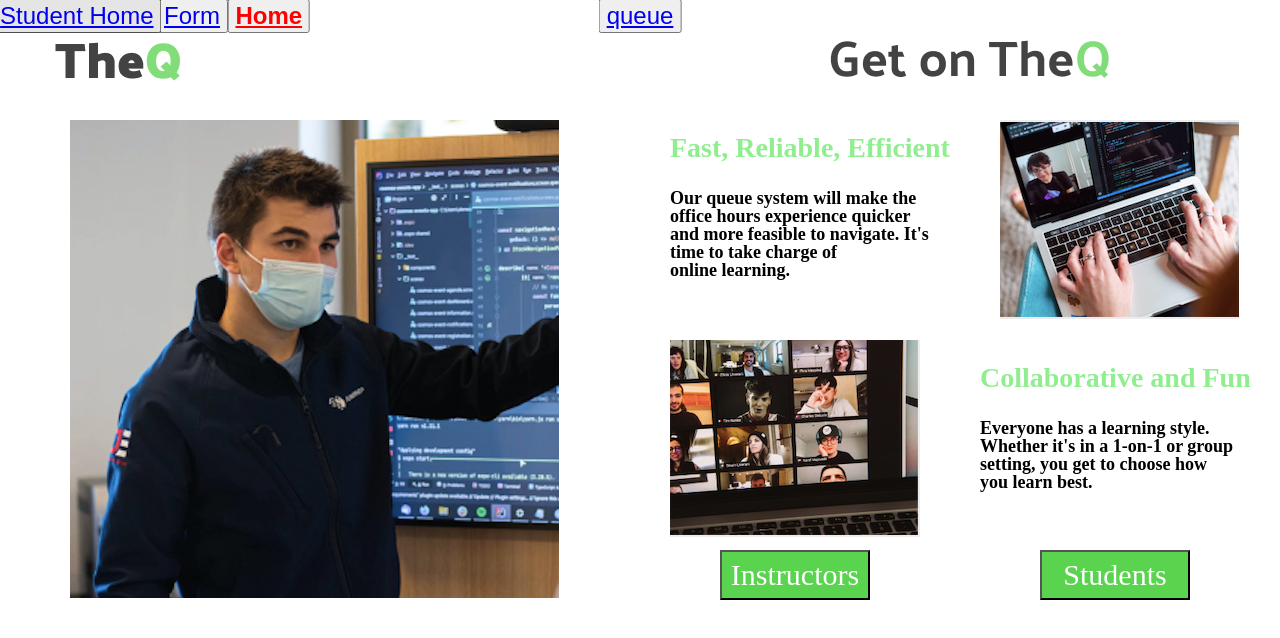
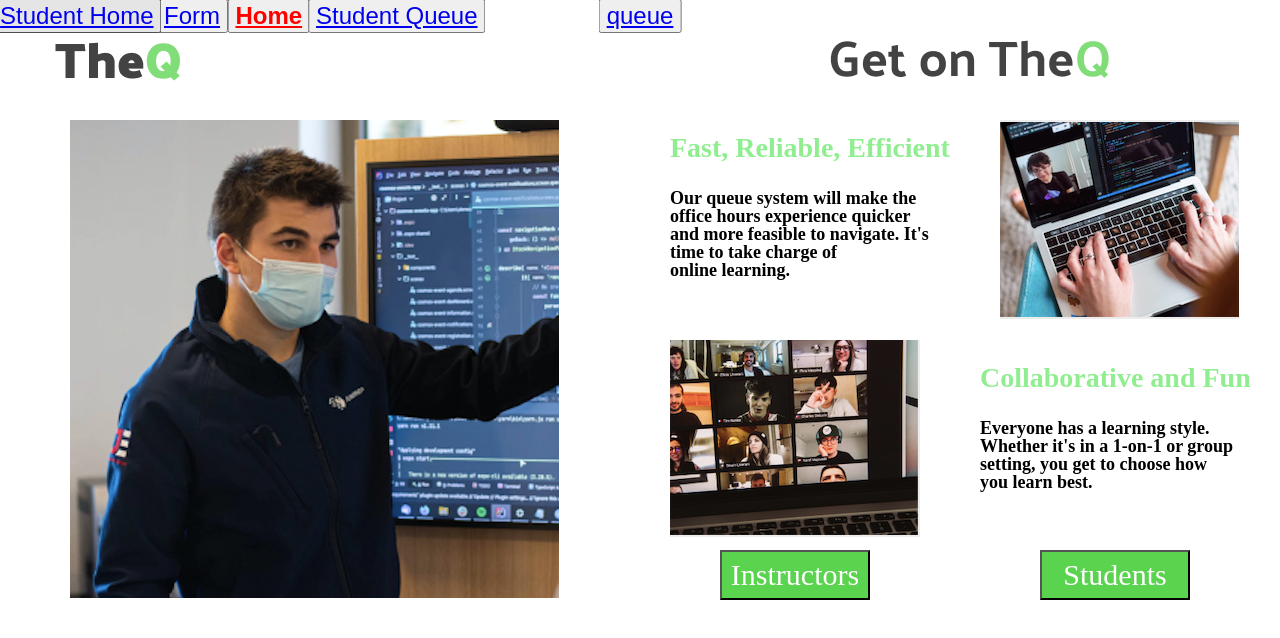
Before and after one commit to eeshagholap/TheQ, a React (Create React App) app in the folder theq_app/: page / in a window 1280 px wide. Shown: the top 638 px of the page. Built offline with nearby package versions, Linux system fonts and the light colour scheme.

Commit message:
added student queue page

```diff
--- a/theq_app/src/App.js
+++ b/theq_app/src/App.js
@@ -6,6 +6,7 @@ import Navigation from './components/Navigation';
 import Form from './components/Form';
 import student_home from './components/student_home';
 import queue from './components/queue';
+import Student_Queue from './components/Student_Queue';
 import './App.css'
 
 
@@ -21,6 +22,7 @@ class App extends Component {
              <Route path="/form-submission" component={Form}/>
              <Route path="/student-home" component={student_home}/>
              <Route path="/queue" component={queue}/>
+             <Route path="/student-queue" component={Student_Queue}/>
              <Route component={Error}/>
            </Switch>
         </div>
--- a/theq_app/src/components/Navigation.css
+++ b/theq_app/src/components/Navigation.css
@@ -30,3 +30,11 @@
   left: 50%;
   transform: translate(-50%, -50%);
 }
+
+.Button5{
+  font-size: 24px;
+  position: fixed;
+  top: 2%;
+  left: 31%;
+  transform: translate(-50%, -50%);
+}
--- a/theq_app/src/components/Navigation.js
+++ b/theq_app/src/components/Navigation.js
@@ -12,6 +12,7 @@ const Navigation = () => {
             <button className = "Button2"><NavLink to="/form-submission">Form</NavLink> </button>
             <button className = "Button3"><NavLink to="/student-home">Student Home</NavLink> </button>
             <button className = "Button4"><NavLink to="/queue">queue</NavLink> </button>
+            <button className = "Button5"><NavLink to="/student-queue">Student Queue</NavLink> </button>
        </div>
     );
 }
```
